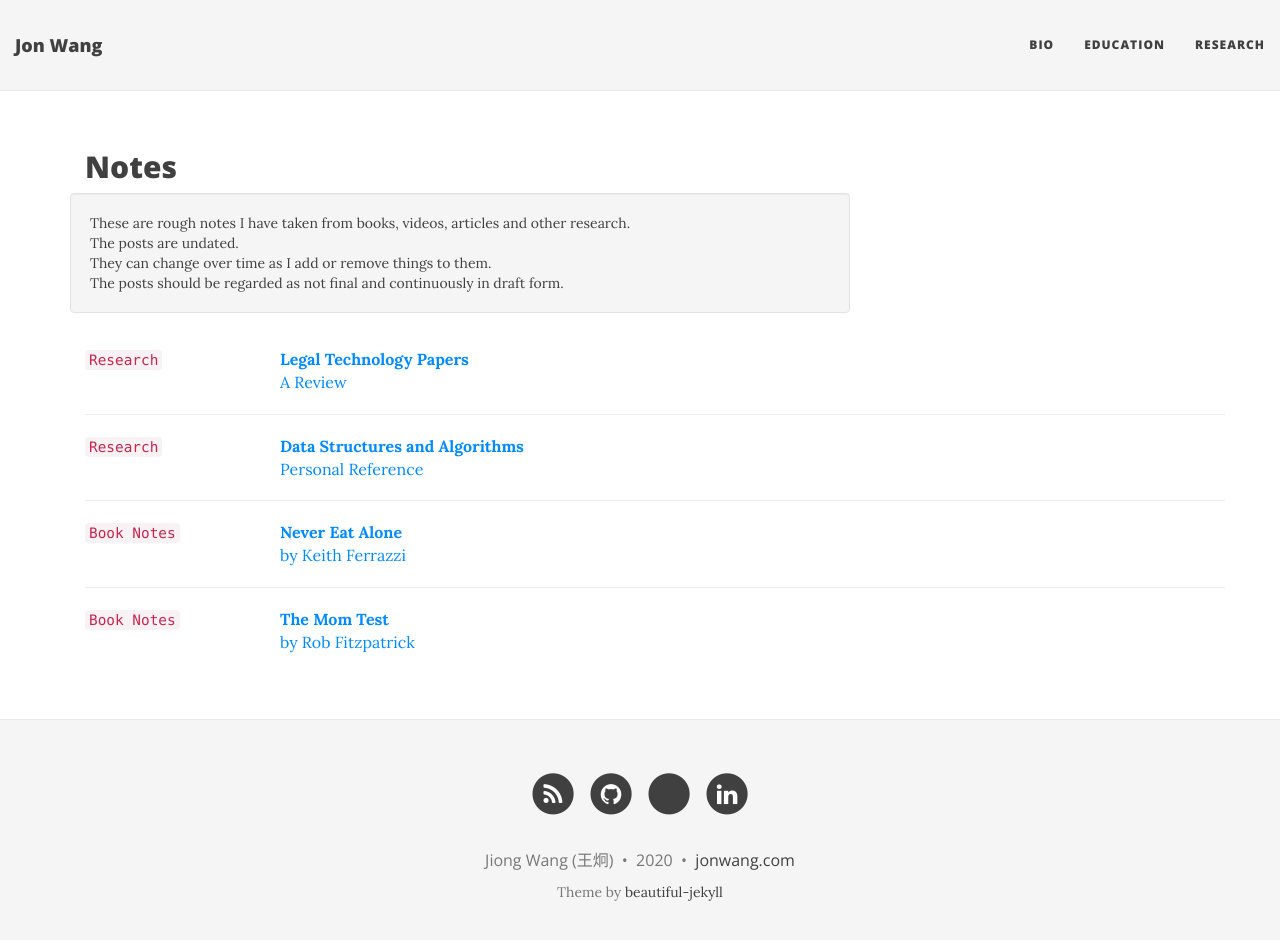
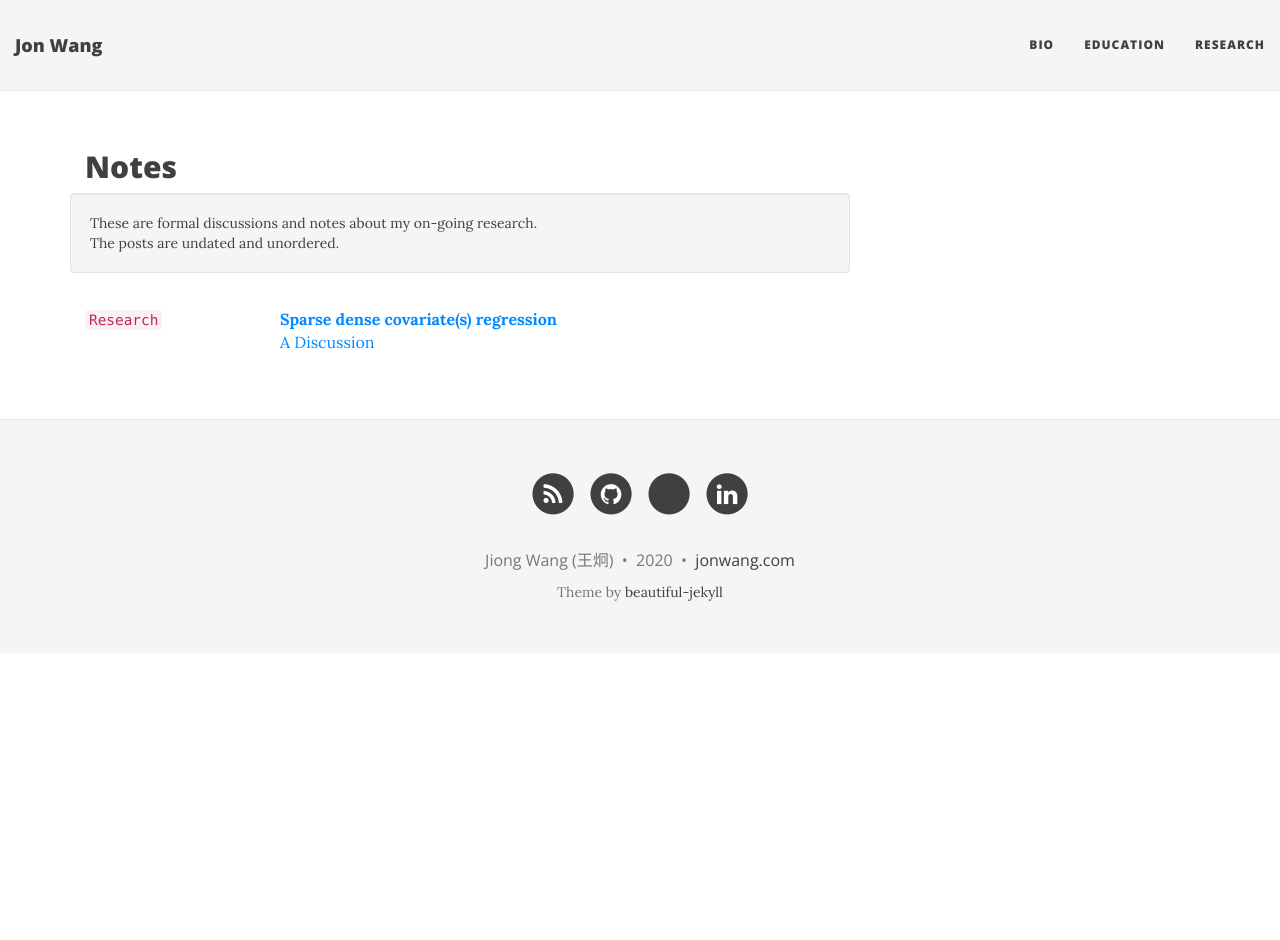
Before and after one commit to jonwangio/jonwangio.github.io, a Jekyll site: the page built from research/index.html, in a window 1280 px wide and 953 px high. Shown: the top 940 px of the window. Built offline with Jekyll 4.4.1, drawn with Linux system fonts in a browser that asks for light colours; nearby versions of some CDN libraries.

Commit message:
Update index.html

```diff
--- a/research/index.html
+++ b/research/index.html
@@ -1,6 +1,6 @@
 ---
 layout: default
-title: Notes
+title: Research
 css: "/css/custom.css"
 ---
 
@@ -8,56 +8,18 @@ css: "/css/custom.css"
     <h2>Notes</h2>
     <div class="row form-group">
         <div class="col-md-8 well font-14">
-            These are rough notes I have taken from books, videos, articles and other research.<br>
-            The posts are undated.<br>
-            They can change over time as I add or remove things to them.<br>
-            The posts should be regarded as not final and continuously in draft form.
+            These are formal discussions and notes about my on-going research.<br>
+            The posts are undated and unordered.
         </div>
     </div>
     <div class="row form-group">
-        <a href="/notes/legal-technology-papers">
+        <a href="/research/sparse-dense-covariate(s)">
             <div class="col-md-2">
                 <code>Research</code>
             </div>
             <div class="col-md-9">
-                <strong>Legal Technology Papers</strong>
-                <br>A Review
-            </div>
-        </a>
-    </div>
-    <hr>
-    <div class="row form-group">
-        <a href="/notes/data-structures-and-algorithms">
-            <div class="col-md-2">
-                <code>Research</code>
-            </div>
-            <div class="col-md-9">
-                <strong>Data Structures and Algorithms</strong>
-                <br>Personal Reference
-            </div>
-        </a>
-    </div>
-    <hr>
-    <div class="row form-group">
-        <a href="/notes/never-eat-alone">
-            <div class="col-md-2">
-                <code>Book Notes</code>
-            </div>
-            <div class="col-md-9">
-                <strong>Never Eat Alone</strong>
-                <br>by Keith Ferrazzi
-            </div>
-        </a>
-    </div>
-    <hr>
-    <div class="row form-group">
-        <a href="/notes/the-mom-test">
-            <div class="col-md-2">
-                <code>Book Notes</code>
-            </div>
-            <div class="col-md-9">
-                <strong>The Mom Test</strong>
-                <br>by Rob Fitzpatrick
+                <strong>Sparse dense covariate(s) regression</strong>
+                <br>A Discussion
             </div>
         </a>
     </div>
```
